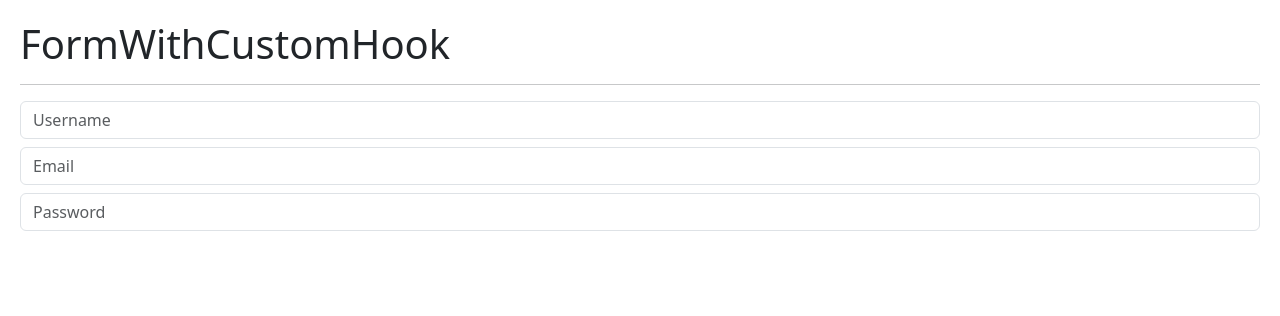
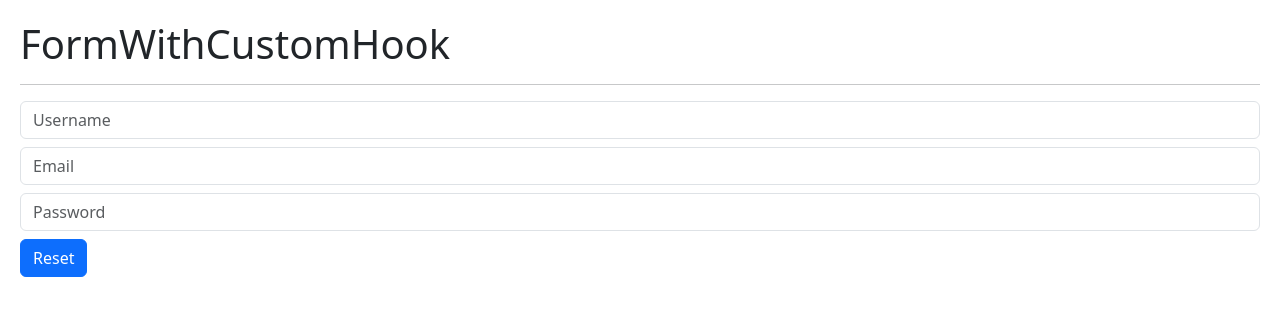
Before and after one commit to Ronnal-Zp/react-hook-app, a React (Vite) app: page / in a window 1280 px wide. Shown: the top 316 px of the page. Built offline with nearby package versions, Linux system fonts and the light colour scheme.

Commit message:
reset form

```diff
--- a/src/02-useEffect/FormWithCustomHook.jsx
+++ b/src/02-useEffect/FormWithCustomHook.jsx
@@ -8,7 +8,8 @@ export const FormWithCustomHook = () => {
         username,
         email,
         password,
-        onInputChange
+        onInputChange,
+        onReset
     } = useForm({
         username: '',
         email: '',
@@ -44,6 +45,11 @@ export const FormWithCustomHook = () => {
                 name="password"
                 value={password}
                 onChange={onInputChange}/>
+
+            <button
+                type='submit'
+                className='btn btn-primary mt-2'
+                onClick={onReset}>Reset</button>
         </>
     )
 }
--- a/src/hooks/useForm.js
+++ b/src/hooks/useForm.js
@@ -12,9 +12,14 @@ export const useForm = (initialForm = {}) => {
         });
     }
 
+    const onReset = () => {
+        setFormState(initialForm);
+    }
+
     return {
         ...formState,
         formState,
-        onInputChange
+        onInputChange,
+        onReset
     }
 }
```
